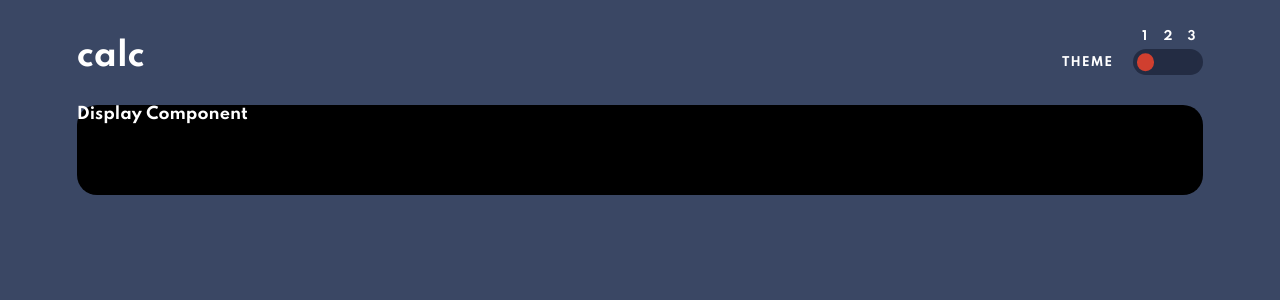
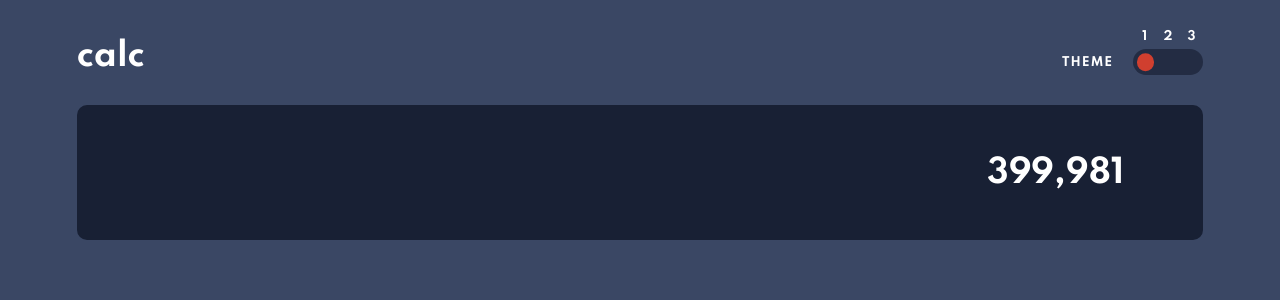
Before and after one commit to Breckles/calculator-app, a React (Create React App) app: page / in a window 1280 px wide. Shown: the top 300 px of the page. Built offline with nearby package versions, Linux system fonts and the light colour scheme.

Commit message:
styled CalcDisplay component

```diff
--- a/src/App.js
+++ b/src/App.js
@@ -8,7 +8,7 @@ function App() {
   return (
     <div id="appWrapper" className={`${classes.appWrapper} darkTheme`}>
       <Header className={classes.headerWrapper} />
-      <CalcDisplay className={classes.displayWrapper} />
+      <CalcDisplay className={classes.calcDisplayWrapper} />
     </div>
   );
 }
--- a/src/App.module.css
+++ b/src/App.module.css
@@ -9,7 +9,10 @@
   margin-bottom: 3rem;
 }
 
-.displayWrapper {
+.calcDisplayWrapper {
   width: 100%;
   height: 9rem;
+  padding: 6% 7%;
+
+  font-size: 3.2rem;
 }
--- a/src/Themes.css
+++ b/src/Themes.css
@@ -5,7 +5,7 @@
 .darkTheme {
   --primary-bg-color: hsl(222, 26%, 31%);
   --secondary-bg-color: hsl(223, 31%, 20%);
-  --display-bg-color: hsl(224, 36%, 15%);
+  --calc-display-bg-color: hsl(224, 36%, 15%);
 
   --key-primary-bg-color: hsl(30, 25%, 89%);
   --key-primary-shadow-color: hsl(28, 16%, 65%);
@@ -24,7 +24,7 @@
 .lightTheme {
   --primary-bg-color: hsl(0, 0%, 90%);
   --secondary-bg-color: hsl(0, 5%, 81%);
-  --display-bg-color: hsl(0, 0%, 93%);
+  --calc-display-bg-color: hsl(0, 0%, 93%);
 
   --key-primary-bg-color: hsl(30, 25%, 89%);
   --key-primary-shadow-color: hsl(35, 11%, 61%);
@@ -43,7 +43,7 @@
 .neonTheme {
   --primary-bg-color: hsl(268, 75%, 9%);
   --secondary-bg-color: hsl(268, 71%, 12%);
-  --display-bg-color: hsl(268, 71%, 12%);
+  --calc-display-bg-color: hsl(268, 71%, 12%);
 
   --key-primary-bg-color: hsl(268, 47%, 21%);
   --key-primary-shadow-color: hsl(290, 70%, 36%);
@@ -71,3 +71,7 @@
 .themeToggler .toggleSwitch {
   background-color: var(--key-tertiary-bg-color);
 }
+
+.calcDisplay {
+  background-color: var(--calc-display-bg-color);
+}
--- a/src/UI/Card.module.css
+++ b/src/UI/Card.module.css
@@ -1,3 +1,3 @@
 .card {
-  border-radius: 2rem;
+  border-radius: 1rem;
 }
--- a/src/components/CalcDisplay/CalcDisplay.js
+++ b/src/components/CalcDisplay/CalcDisplay.js
@@ -3,9 +3,11 @@ import Card from '../../UI/Card';
 import classes from './CalcDisplay.module.css';
 
 const CalcDisplay = (props) => {
-  const content = 'Display Component';
+  const content = '399,981';
   return (
-    <Card className={`${classes.display} ${props.className}`}>{content}</Card>
+    <Card className={`${classes.calcDisplay} ${props.className} calcDisplay`}>
+      {content}
+    </Card>
   );
 };
 
--- a/src/components/CalcDisplay/CalcDisplay.module.css
+++ b/src/components/CalcDisplay/CalcDisplay.module.css
@@ -1,3 +1,5 @@
-.display {
-  background-color: black;
+.calcDisplay {
+  display: flex;
+  justify-content: flex-end;
+  align-items: center;
 }
```
